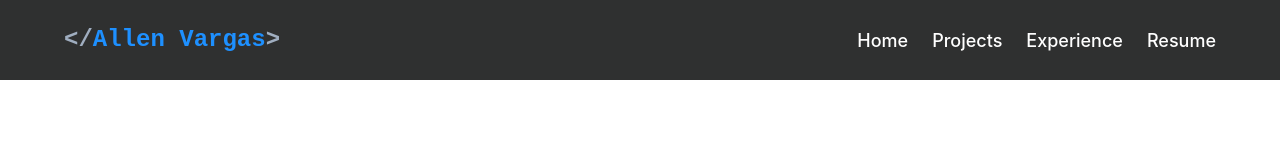
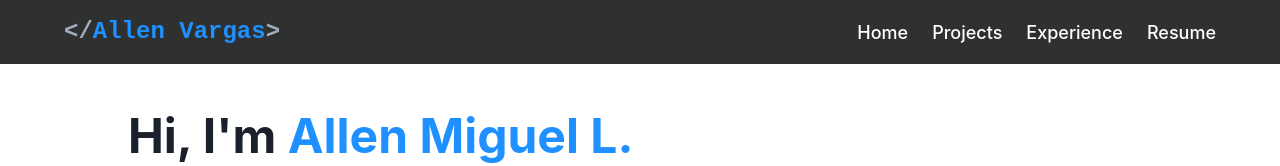
Before and after one commit to StarDusk1217/vargas-portfolio, a Next.js app: page / in a window 1280 px wide. Shown: the top 166 px of the page. Built offline with nearby package versions, Linux system fonts and the light colour scheme.

Commit message:
feat: fixed navbar

```diff
--- a/src/components/Pagelayout.js
+++ b/src/components/Pagelayout.js
@@ -41,12 +41,13 @@ export default function Pagelayout({ children }) {
     >
       {/* HEADER / NAVBAR */}
       <Box
-        h="10vh"
+        h="8vh"
         w="100%"
         bg="#2f3030"
         color="white"
-        position="relative"
-        zIndex={10}
+        position="fixed"
+        top="0"
+        left="0"
       >
         <HStack
           h="100%"
```
